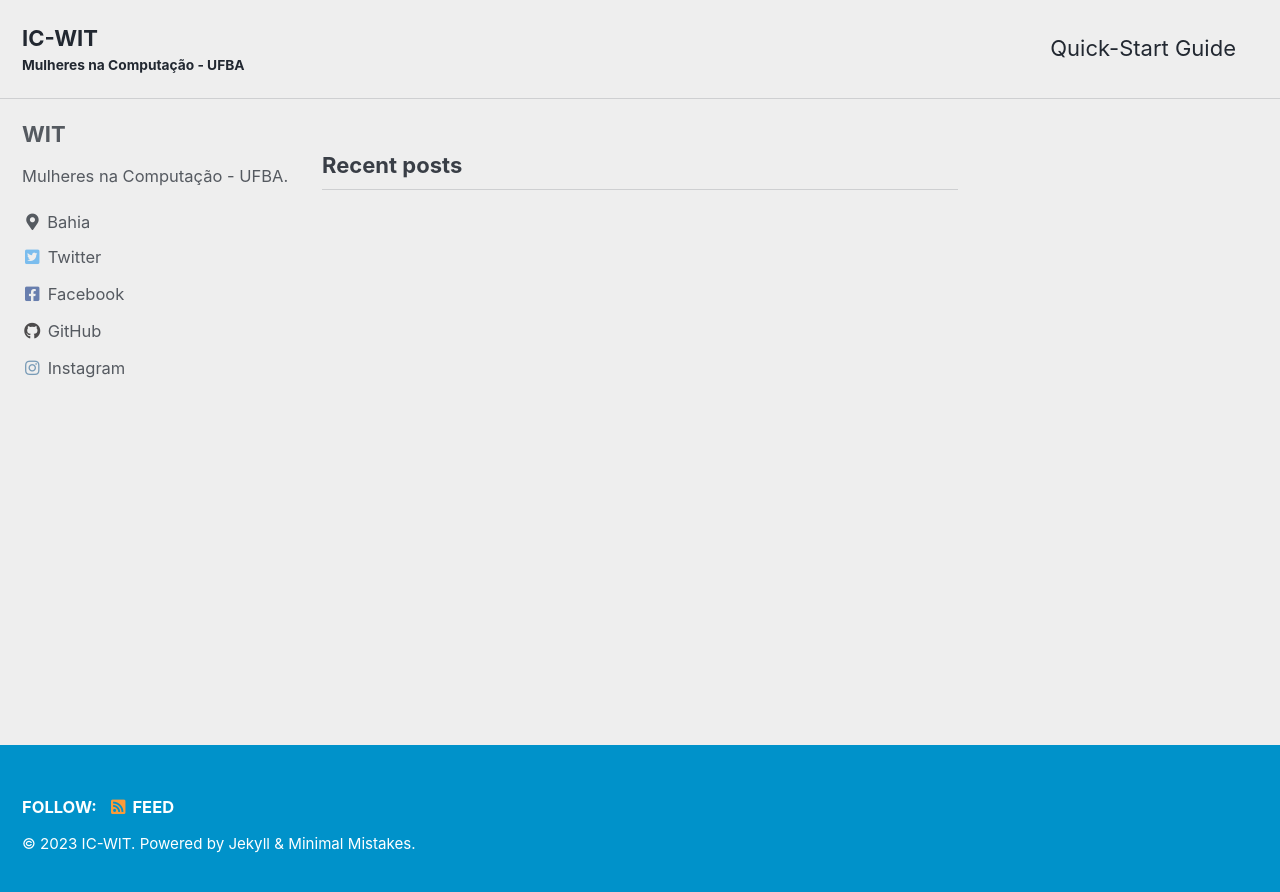
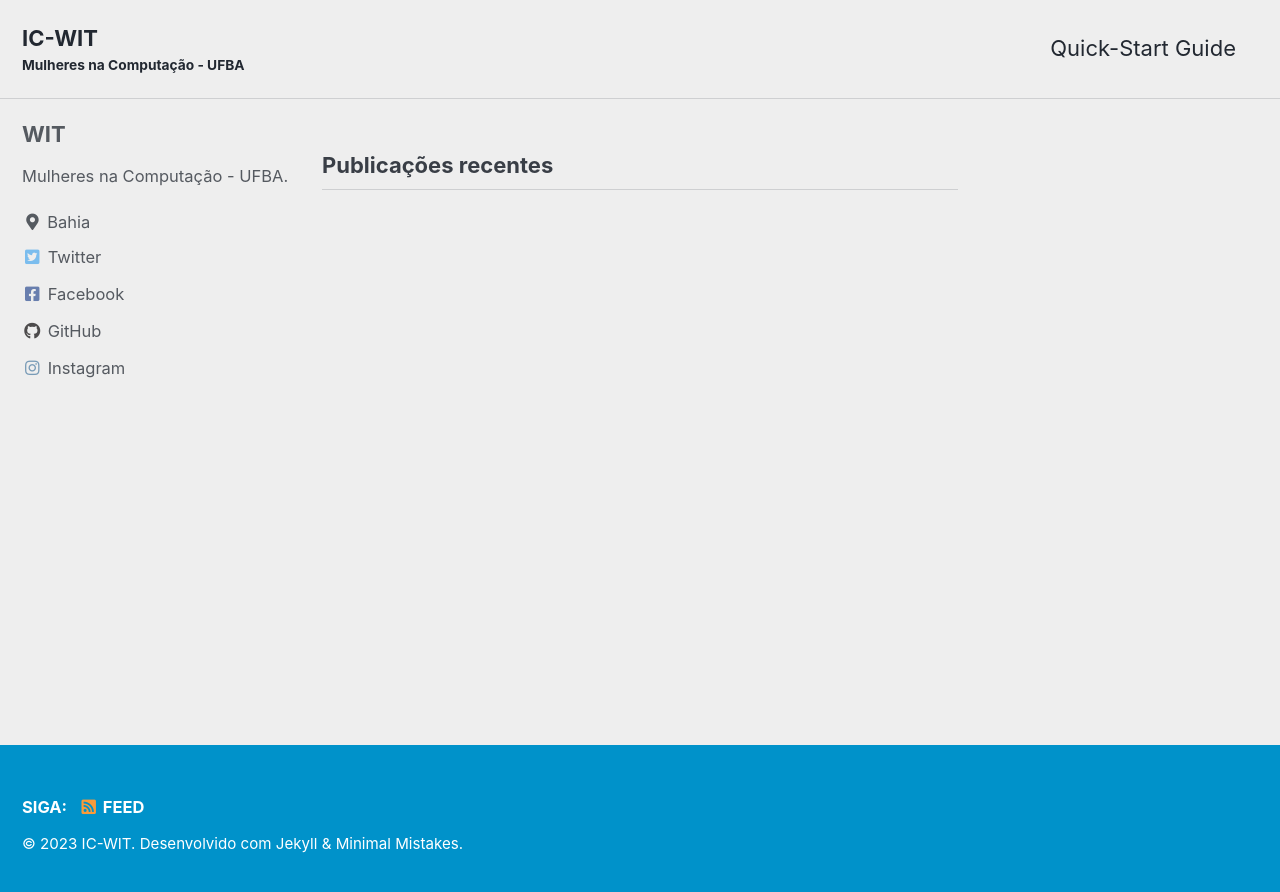
Before and after one commit to christinaflach/wit-ic-ufba, a Jekyll site: the page built from index.html, in a window 1280 px wide. Shown: the top 892 px of the page. Built offline with Jekyll 4.4.1, drawn with Linux system fonts in a browser that asks for light colours; cached includes are drawn as plain includes; the list of posts is cut into pages by our own code; part of the change alters nothing that is shown.

Commit message:
change url

```diff
--- a/_config.yml
+++ b/_config.yml
@@ -15,13 +15,15 @@ remote_theme           : "mmistakes/minimal-mistakes"
 minimal_mistakes_skin  : "air" #, "aqua", "contrast", "dark", "dirt", "neon", "mint", "plum", "sunrise"
 
 # Site Settings
-locale                   : "en-US"
+#locale                   : "en-US"
+locale                   : "pt-BR"
 title                    : "IC-WIT"
-title_separator          : "-"
+title_separator          : "|"
 subtitle                 : "Mulheres na Computação - UFBA"
 name                     : "IC-WIT"
 description              : "Mulheres na Computação - UFBA."
-url                      : # the base hostname & protocol for your site e.g. "https://mmistakes.github.io"
+url                      : "https://wit-ic-ufba.github.io"
+# the base hostname & protocol for your site e.g. "https://mmistakes.github.io"
 baseurl                  : # the subpath of your site, e.g. "/blog"
 repository               : # GitHub username/repo-name e.g. "mmistakes/minimal-mistakes"
 teaser                   : # path of fallback teaser image, e.g. "/assets/images/500x300.png"
```
